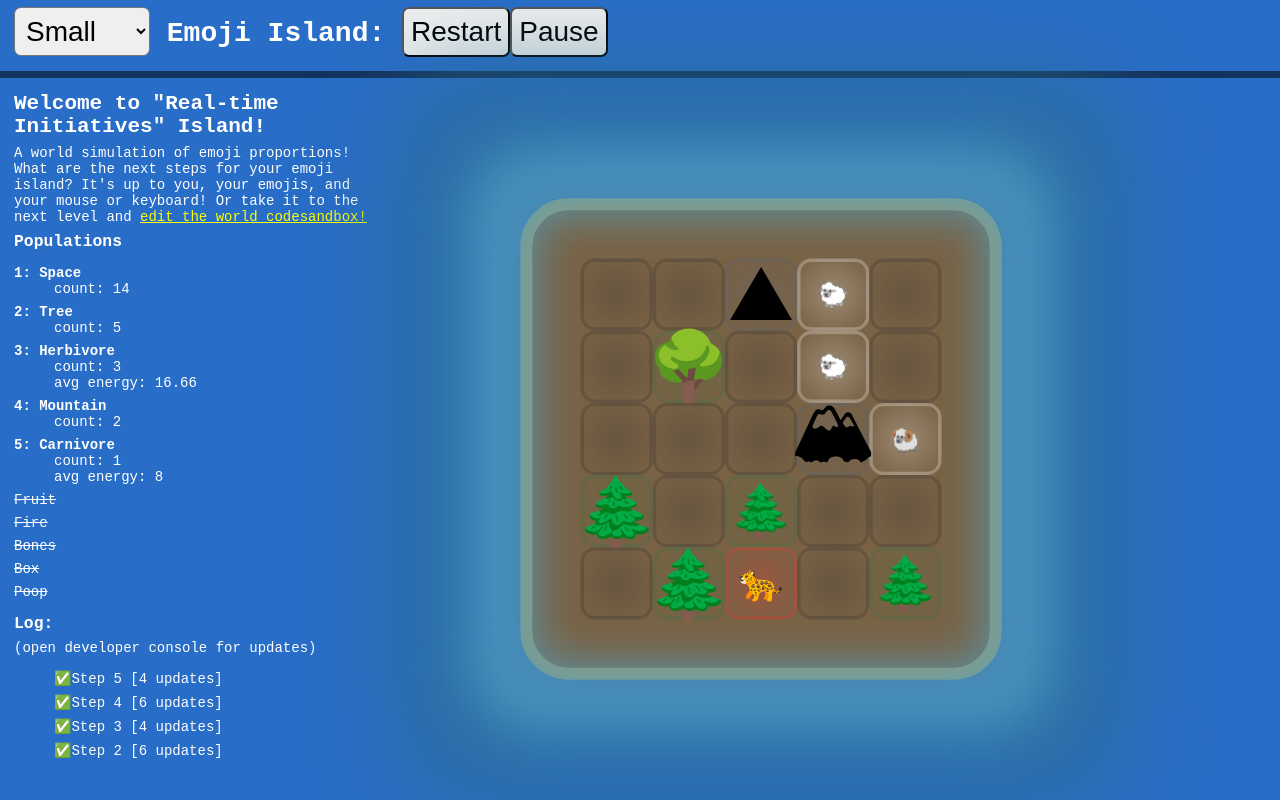
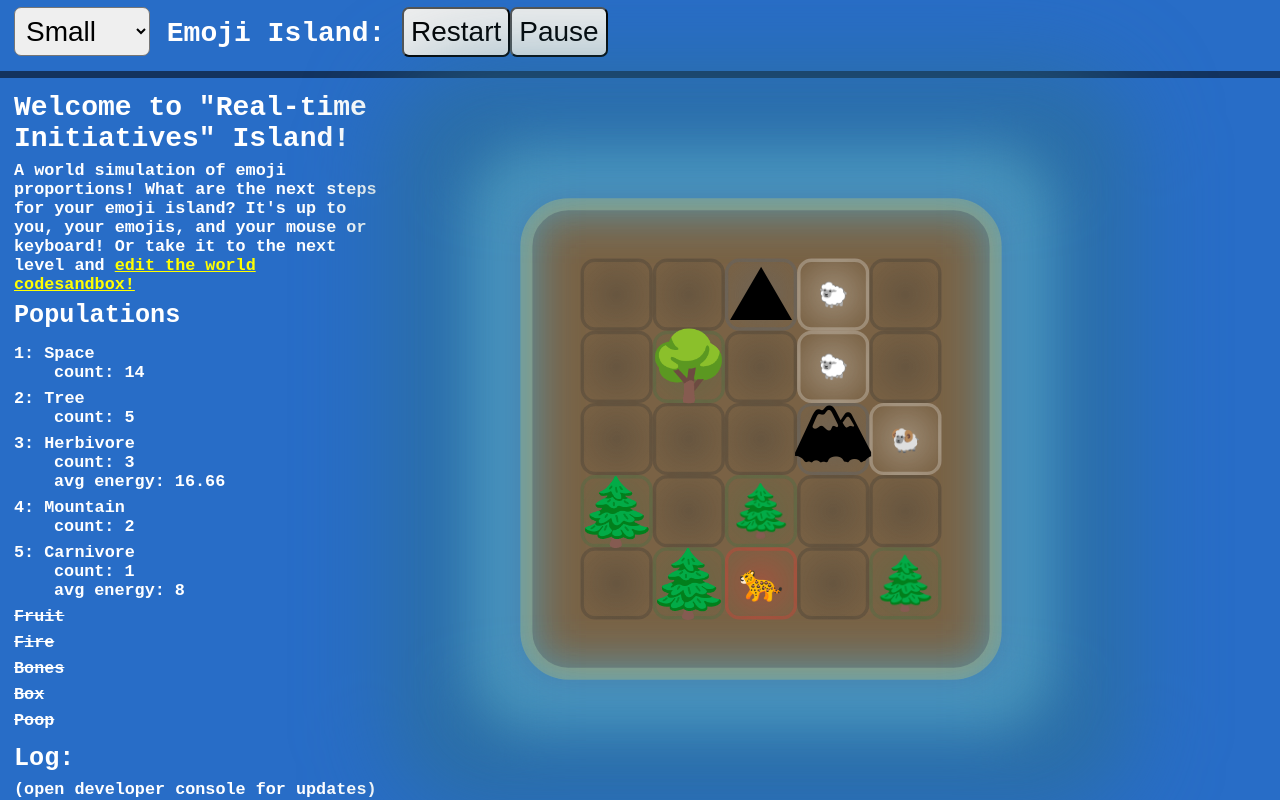
Before and after one commit to shiftyp/emoji_island, a React (Vite) app: page / in a window 1280 px wide. Built offline with nearby package versions, Linux system fonts and the light colour scheme.

Commit message:
increased font size

```diff
--- a/src/main.css
+++ b/src/main.css
@@ -4,6 +4,14 @@ body {
   overflow: visible;
   background: rgb(40, 109, 199);
   font-size: 14px;
+}
+
+h2 {
+  font-size: 2em;
+}
+
+h3 {
+  font-size: 1.8em;
 }
 
 h1,
@@ -13,6 +21,7 @@ li,
 p {
   margin: 0 0 0.5rem 0;
   font-family: 'Courier New', Courier, monospace;
+  font-weight: bold;
   color: white;
 }
 
@@ -24,11 +33,12 @@ p a {
   margin: 0 0 0.5rem 0;
   font-family: 'Courier New', Courier, monospace;
   color: yellow;
+  font-weight: bold;
 }
 
 p,
 li {
-  font-size: 1em;
+  font-size: 1.2em;
 }
 
 @keyframes shake {
```
